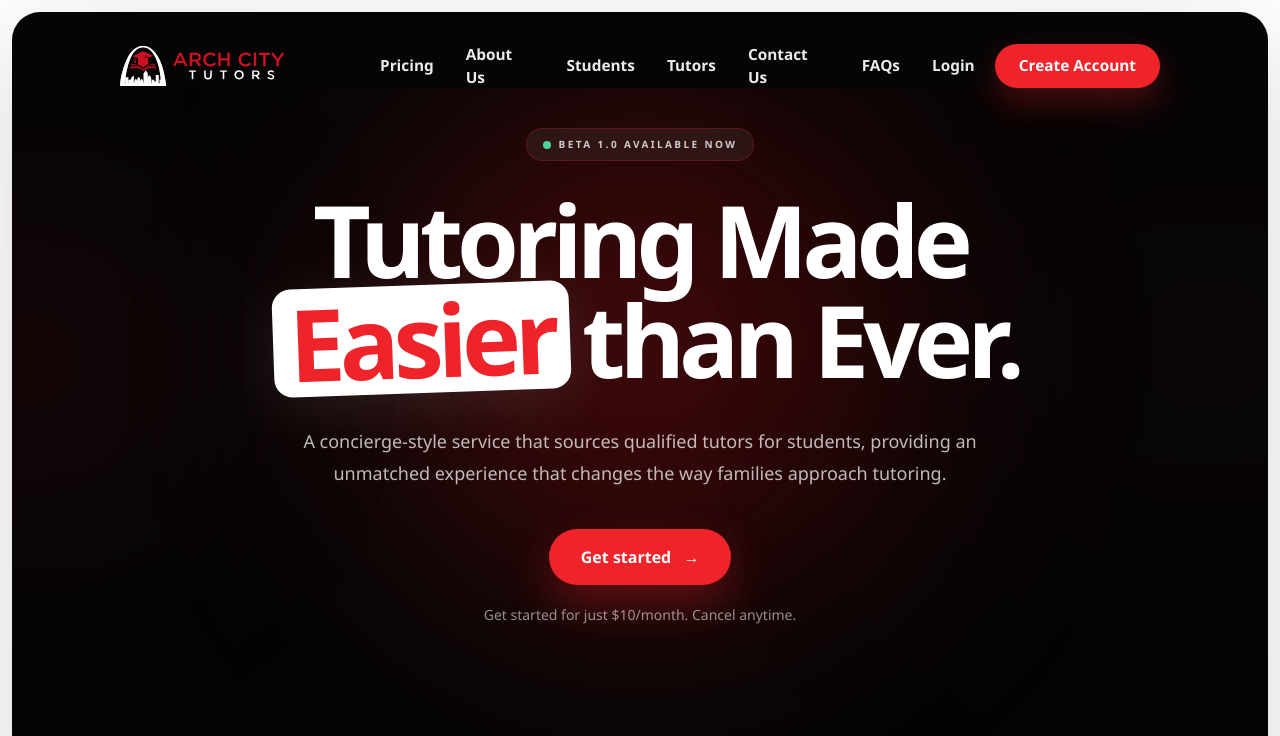
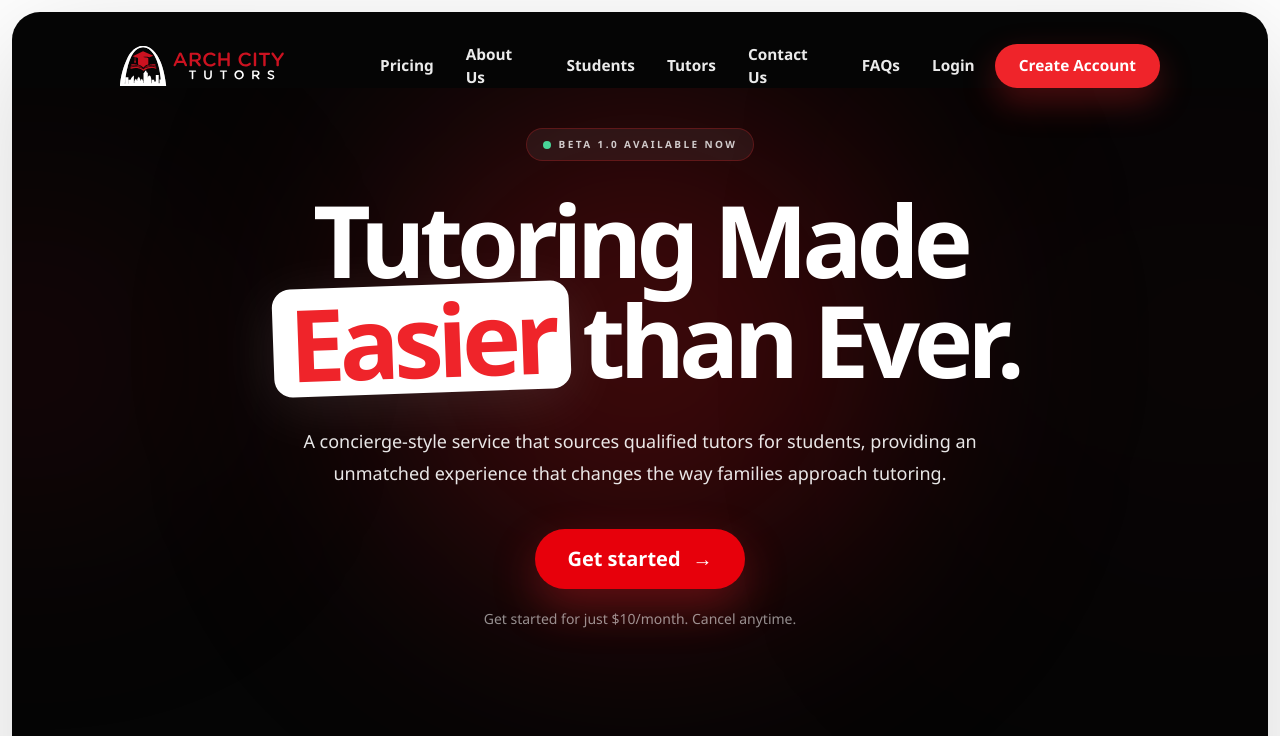
Before and after one commit to mmiskatul/arch-city, a Next.js app: page / in a window 1280 px wide. Shown: the top 736 px of the page. Built offline with nearby package versions, Linux system fonts and the light colour scheme.

Commit message:
update the logo size

```diff
--- a/components/landing/hero-section.tsx
+++ b/components/landing/hero-section.tsx
@@ -22,7 +22,7 @@ export function HeroSection() {
           than Ever.
         </h1>
 
-        <p className="mt-8 max-w-3xl text-base leading-8 text-white/72 sm:text-lg">
+        <p className="mt-8 max-w-3xl text-base leading-8 text-white/90 sm:text-lg">
           A concierge-style service that sources qualified tutors for students,
           providing an unmatched experience that changes the way families
           approach tutoring.
@@ -31,7 +31,7 @@ export function HeroSection() {
         <div className="mt-10 flex flex-col items-center gap-5">
           <Link
             href="#create-account"
-            className="inline-flex items-center gap-3 rounded-full bg-[#ef242a] px-8 py-4 text-base font-bold text-white shadow-[0_18px_45px_rgba(239,36,42,0.33)] transition hover:bg-[#ff343a]"
+            className="inline-flex items-center gap-3 rounded-full bg-red-600 px-8 py-4 text-xl font-bold text-white shadow-[0_18px_45px_rgba(239,36,42,0.33)] transition hover:bg-red-700 focus:outline-none focus:ring-4 focus:ring-red-300/50 active:bg-red-800"
           >
             Get started
             <span aria-hidden="true">→</span>
--- a/components/landing/site-header.tsx
+++ b/components/landing/site-header.tsx
@@ -18,8 +18,8 @@ function SiteLogo({ sticky = false }: { sticky?: boolean }) {
     <Image
       src={sticky ? "/logo-light.svg" : "/logo-dark.svg"}
       alt="Arch City Tutors"
-      width={172}
-      height={48}
+      width={130}
+      height={40}
       priority
       className="h-auto w-[148px] sm:w-[164px]"
     />
```
